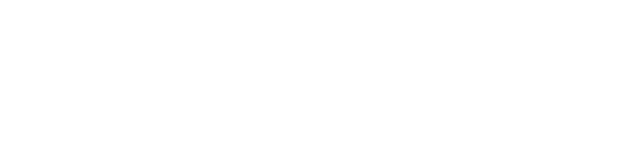
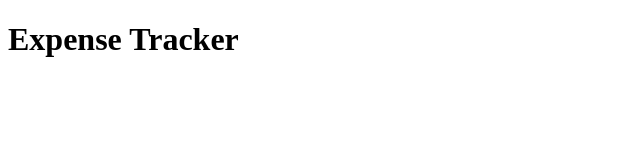
Before and after one commit to AyushMalviya1/Expense-Tracker, a plain HTML site: page index.html in a window 1280 px wide. Shown: the whole page, without its empty margins (0-640 px from the left). Drawn offline with Linux system fonts and the light colour scheme.

Commit message:
add heading Expense Tracker

```diff
--- a/index.html
+++ b/index.html
@@ -6,6 +6,6 @@
     <title>Document</title>
 </head>
 <body>
-
+    <h1>Expense Tracker</h1>
 </body>
 </html>
```
